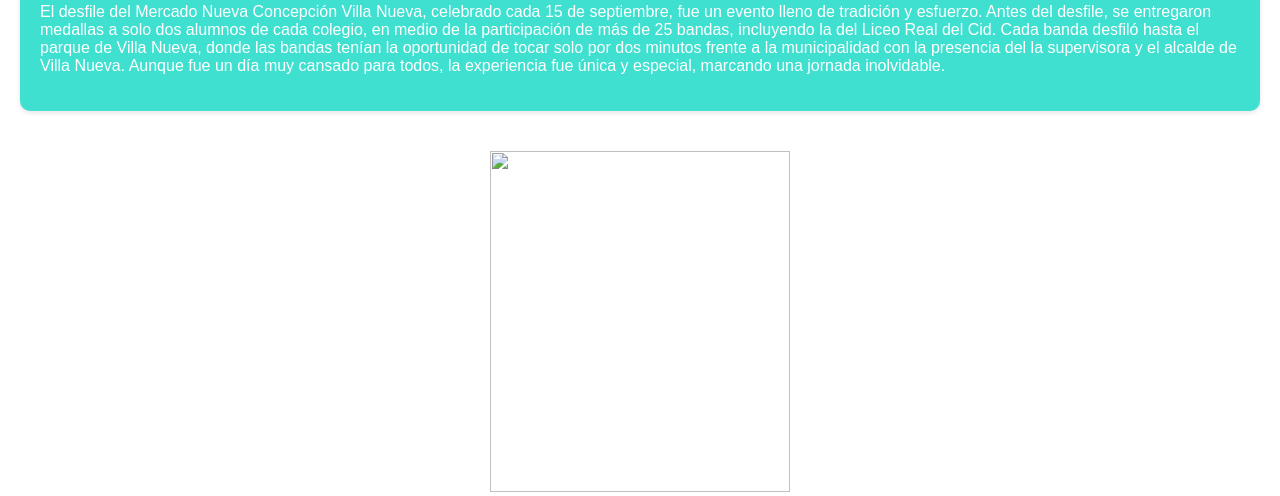
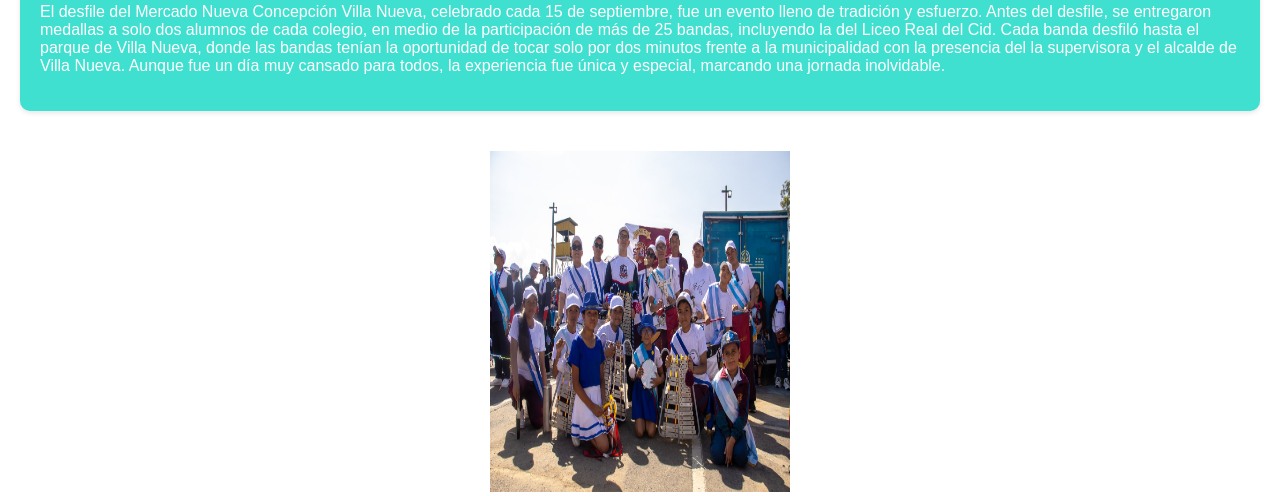
Before and after one commit to profehen/ACTIVIDADES-PATRIAS, a plain HTML site: page index.html in a window 1280 px wide. Shown: the part 3592-4088 px from the top of the page. Drawn offline with Linux system fonts and the light colour scheme.

Commit message:
Update index.html

```diff
--- a/index.html
+++ b/index.html
@@ -174,7 +174,7 @@ El día 12 de septiembre del 2024 fue el  mercadito del Colegio Liceo Real del C
 </section>
 
 <center>
-    <img src="g" width="300" height="341"/>
+    <img src="bandas.jpg" width="300" height="341"/>
 </center>
 
 <center>
```
